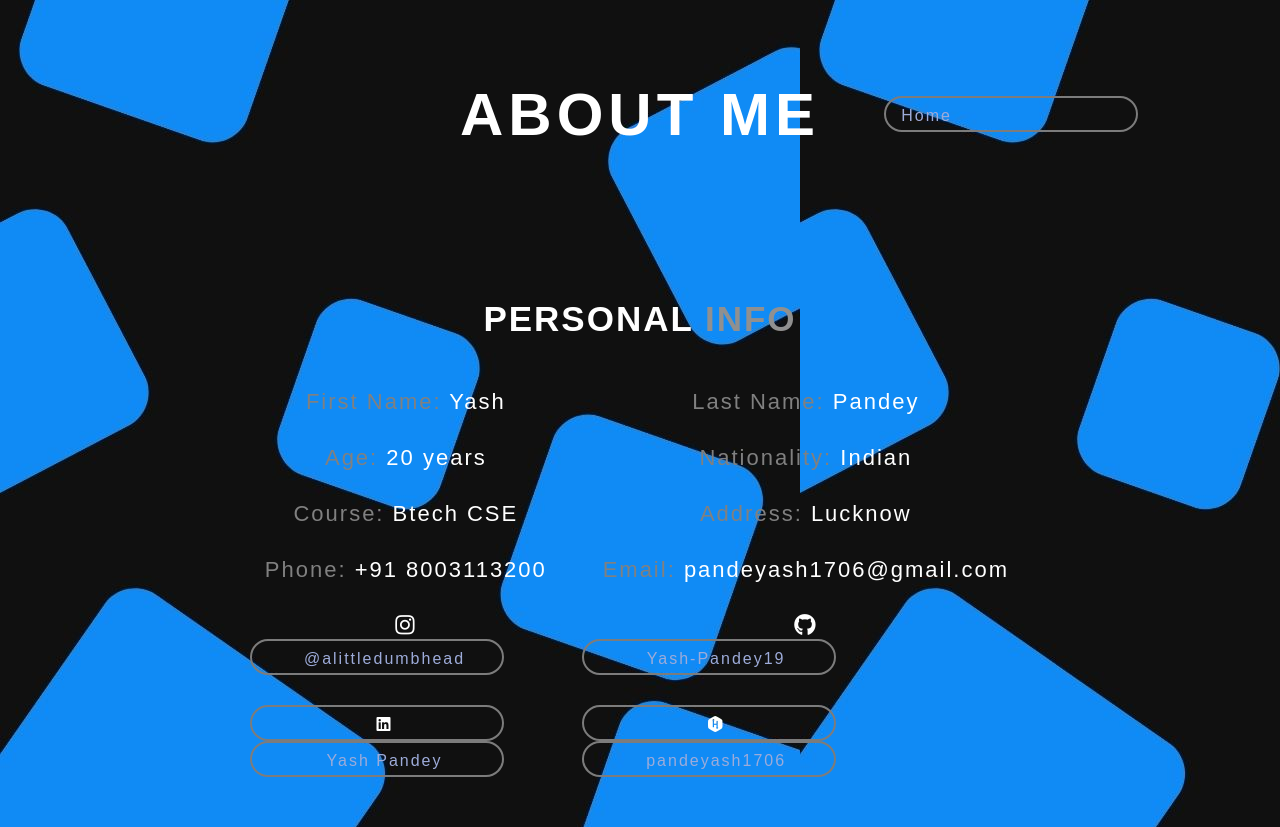
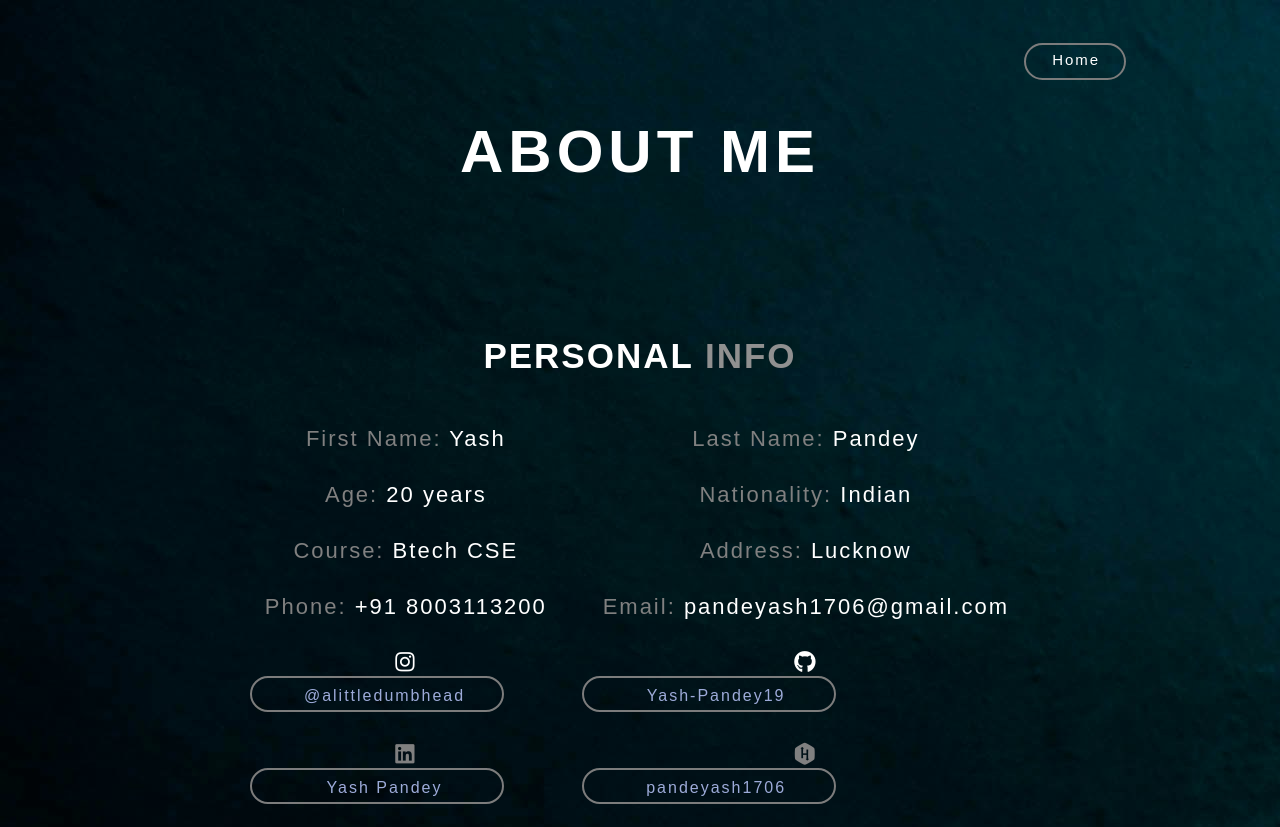
Before and after one commit to Yash-Pandey19/webtechproject, a website: page aboutme.html in a window 1280 px wide. Shown: the top 827 px of the page. Drawn offline with Linux system fonts and the light colour scheme.

Commit message:
node js and other functionalities added

```diff
--- a/aboutme.html
+++ b/aboutme.html
@@ -10,7 +10,7 @@
 
 
 
-<body style="background-image: url(about-bg.jpg);">
+<body style="background-image: url(jeremy-bishop-G9i_plbfDgk-unsplash.jpg);">
 
     <a href="intro.html" class="home-button">Home</a>
     <h1><span class="white-text">ABOUT ME</span></h1>
@@ -39,9 +39,10 @@
                 <td><i class="fab fa-github" style="color: white;"></i><span style="color: white;"><a href ="https://github.com/Yash-Pandey19">Yash-Pandey19</a></span></td>
 
             </tr>
-            <td><a href="https://www.linkedin.com/in/yash-pandey-a9b734250" style="color: white;"><i class="fab fa-linkedin"></i></a><span style="color: white;"><a href="https://www.linkedin.com/in/yash-pandey-a9b734250">Yash Pandey</a></span></td>
+            <tr>
+              <td><i class="fab fa-linkedin"></i></a><span style="color: white;"><a href="https://www.linkedin.com/in/yash-pandey-a9b734250">Yash Pandey</a></span></td>
 
-                <td><a href="https://www.hackerrank.com/profile/pandeyash1706" style="color: white;"><i class="fab fa-hackerrank"></i></a><span style="color: white;"><a href="https://www.hackerrank.com/profile/pandeyash1706">pandeyash1706</a></span></td>
+              <td><i class="fab fa-hackerrank"></i></a><span style="color: white;"><a href="https://www.hackerrank.com/profile/pandeyash1706">pandeyash1706</a></span></td>
 
             </tr>
         </table>
--- a/aboutmestyle.css
+++ b/aboutmestyle.css
@@ -113,8 +113,8 @@ td {
 .home-button {
 
     position: absolute;
-    top: 96px; /* Adjust the distance from the top */
-    left: 79%;
+    top: 43px; /* Adjust the distance from the top */
+    left: 84%;
     transform: translateX(-50%);
     display: flex;
 }
@@ -141,3 +141,21 @@ a:hover {
     color: #fff;
     background-color: #108AF5;
 }
+a.home-button{
+    display: block;
+    width: 96px;
+    height: 33px;
+    line-height: 30px;
+    font-size: 15px;
+    padding-left: 2px;
+font-family: sans-serif;
+text-decoration: none;
+color: #ffffff;
+
+border: 2px solid #7c7c7c;
+border-radius: 40px;
+letter-spacing: 2px;
+text-align: center;
+position: relative;
+transition: all .35s;
+}
--- /dev/null
+++ b/package.json
@@ -0,0 +1,5 @@
+{
+  "dependencies": {
+    "express": "^4.19.2"
+  }
+}
```
Also changed, not shown: index.html (renamed from intro.html, +1 -1 lines), server.js (added, +23 -0 lines), introstyle.css (line endings or trailing spaces), jeremy-bishop-G9i_plbfDgk-unsplash.jpg (added), 2 other files.
